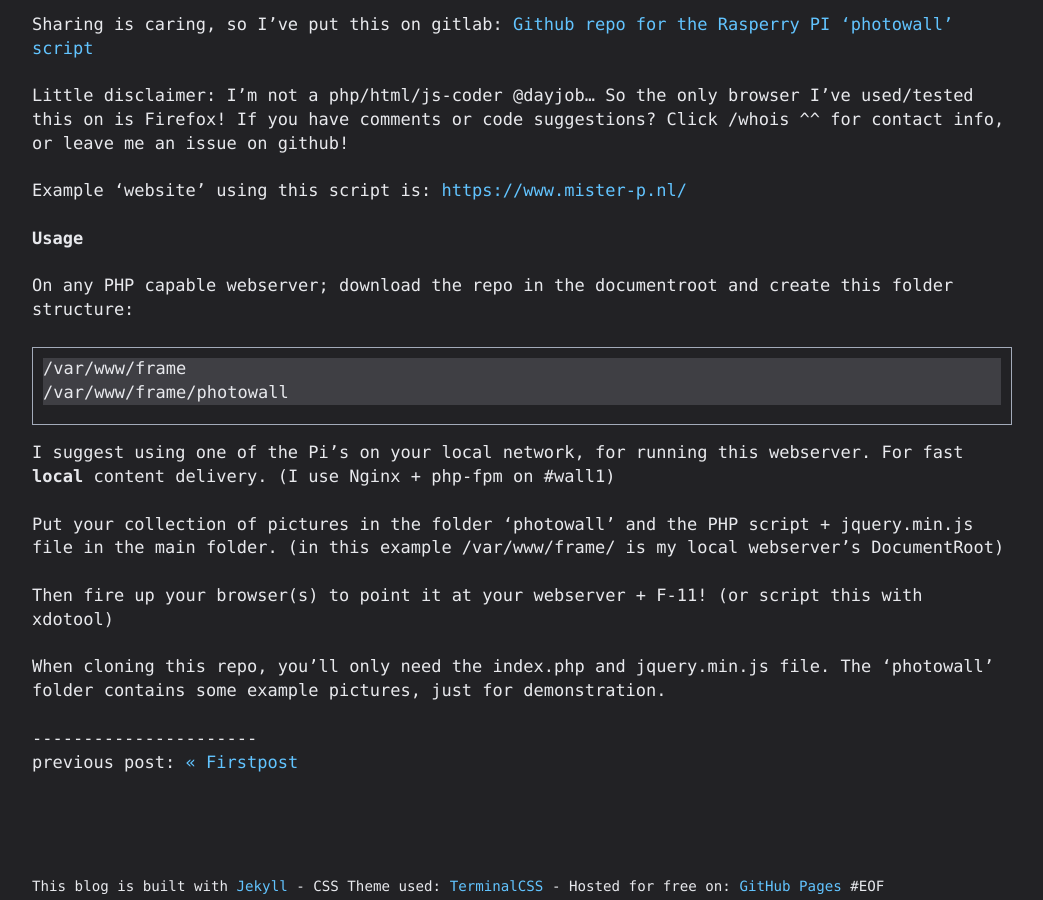
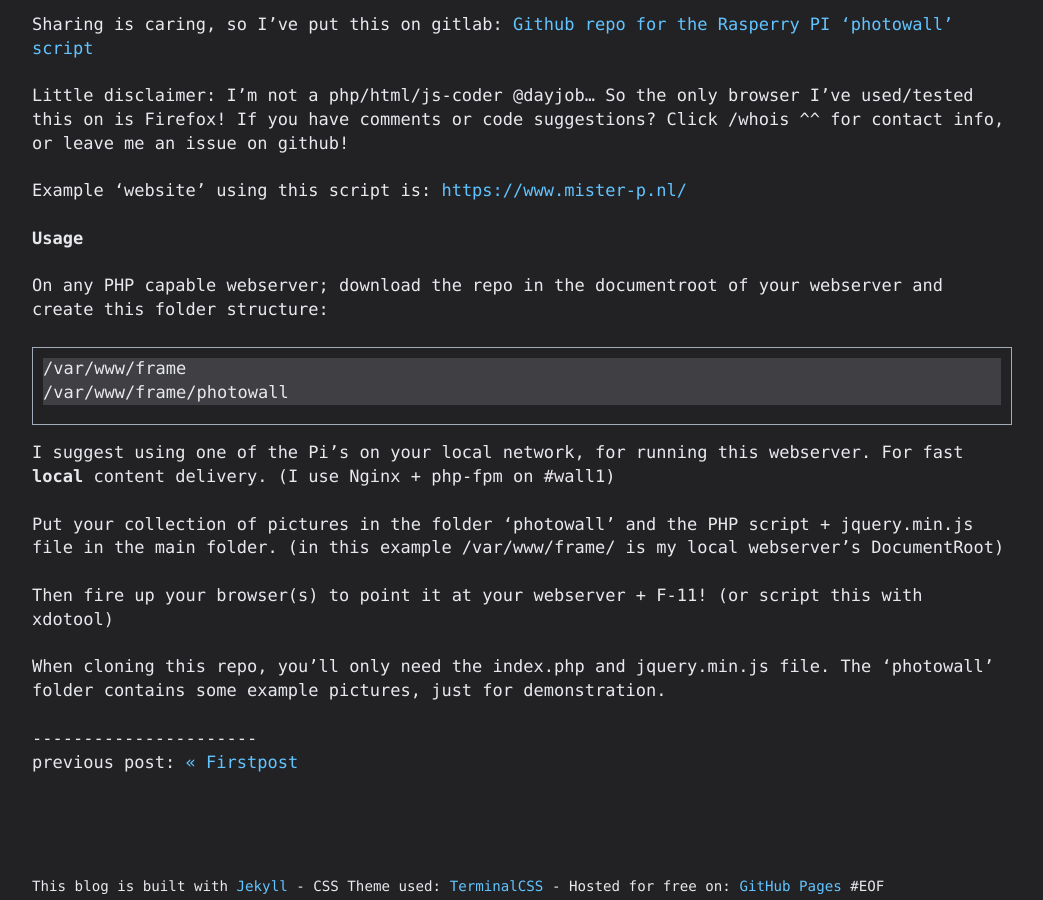
Before and after one commit to basdds/basdds.github.io, a Jekyll site: the page built from _posts/2020-01-21-Raspberry-Pi-Photowall.md, in a window 1280 px wide and 900 px high, scrolled down 2722 px. Shown: the whole window, without its empty margins (118-1161 px from the left). Built offline with Jekyll 4.4.1, drawn with Linux system fonts in a browser that asks for light colours.

Commit message:
site update

````diff
--- a/_posts/2020-01-21-Raspberry-Pi-Photowall.md
+++ b/_posts/2020-01-21-Raspberry-Pi-Photowall.md
@@ -48,7 +48,7 @@ Example 'website' using this script is: [https://www.mister-p.nl/](https://www.m
 
 **Usage**
 
-On any PHP capable webserver; download the repo in the documentroot and create this folder structure:
+On any PHP capable webserver; download the repo in the documentroot of your webserver and create this folder structure:
 
 ```
 /var/www/frame
````
